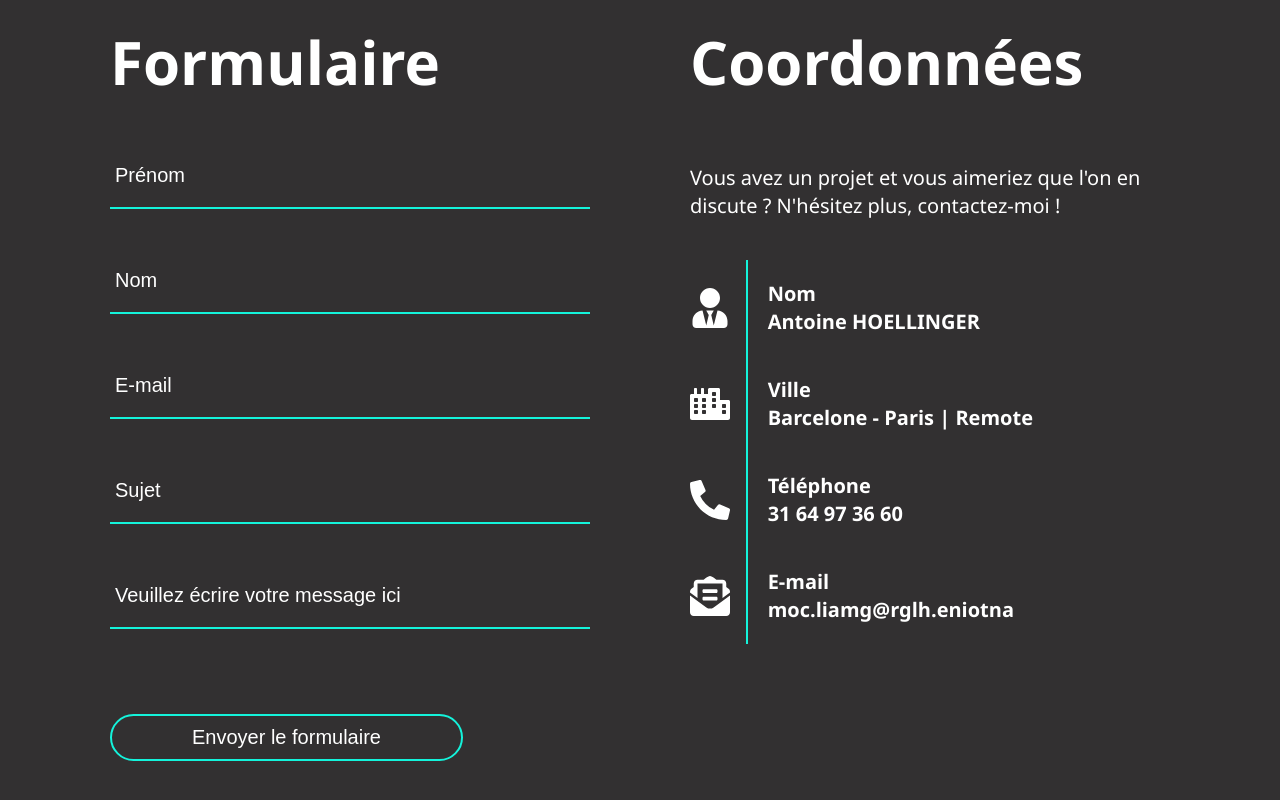
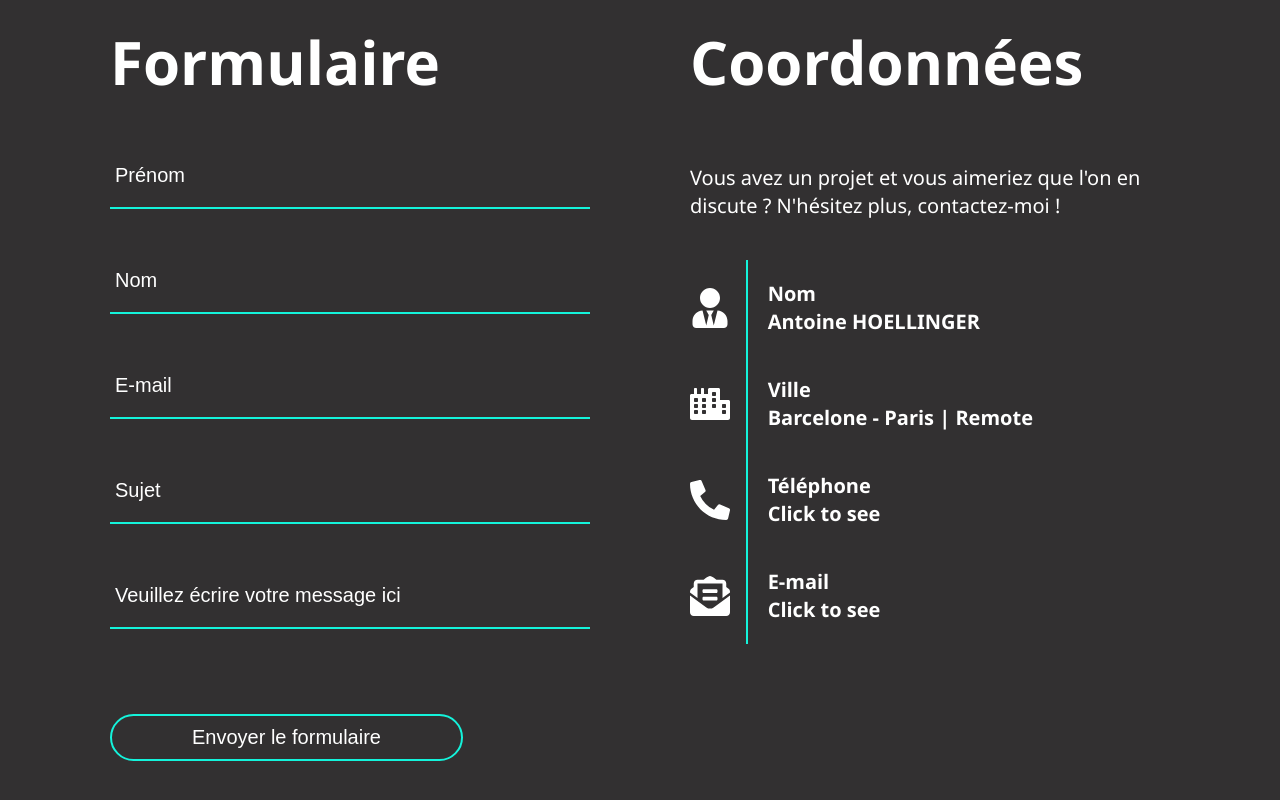
Before and after one commit to savemyfiles/antoinehoellinger, a React (Create React App) app in the folder React Portfolio/ClientApp/: page /contact in a window 1280 px wide. Shown: the part 376-1176 px from the top of the page. Built offline with nearby package versions, Linux system fonts and the light colour scheme.

Commit message:
UPDATE contact data

```diff
--- a/React Portfolio/ClientApp/src/components/contact/form.js
+++ b/React Portfolio/ClientApp/src/components/contact/form.js
@@ -17,10 +17,14 @@ function Form(props) {
     const [error, setError] = useState('')
     const [form, setForm] = useState(true)
 
+    const [myPhone, setMyPhone] = useState(null)
+    const [myEmail, setMyEmail] = useState(null)
+
+
+
     const handleSubmit = event => {
         setForm(false);
     };
-
 
 
         return (
@@ -118,15 +122,23 @@ function Form(props) {
                                     <th className='col1-contact' ><  FaPhoneAlt className='IconContact' /></th>
                                     <th className='col2-contact'>
                                         <h3>{t("Téléphone")}</h3>
-                                        <a href='callto:0663794613' id="phone">+33 6 63 79 46 13</a>
+                                        {myPhone ?
+                                            <a href='callto:0663794613' style={{ pointer: 'cursor' }}>{myPhone}</a>
+                                            :
+                                            <p style={{ cursor: 'pointer' }} onClick={() => { setMyPhone('+33 6 63 79 46 13') }}>Click to see</p>
+                                        }
                                     </th>
                                         </tr>
                                 <tr className="contact_description">
                                     <th className='col1-contact'><  FaEnvelopeOpenText className='IconContact' /></th>
                                     <th className='col2-contact'>
-                                        <h3>E-mail</h3>
-                                        <a href='mailto:antoine.hlgr@gmail.com' id="email" >antoine.hlgr@gmail.com</a>
-                                    </th>
+                                        <h3>{t("E-mail")}</h3>
+                                        {myEmail ?
+                                        <a href='mailto:antoine.hlgr@gmail.com' style={{ pointer: 'cursor' }}>{myEmail}</a>
+                                            :
+                                            <p style={{ cursor: 'pointer' }} onClick={() => { setMyEmail('antoine.hlgr@gmail.com') }}>Click to see</p>
+                                         }
+                                          </th>
                                 </tr>
                             </table>
 
--- a/React Portfolio/ClientApp/src/components/legal/legal.js
+++ b/React Portfolio/ClientApp/src/components/legal/legal.js
@@ -4,11 +4,31 @@ import './legal.css';
 
 
 
-
 export class legal extends Component {
     static displayName = legal.name;
 
+    constructor(props) {
+        super(props);
+
+        // Initialisation de l'état
+        this.state = {
+            phone: '',
+            mail: '',
+        };
+    }
+
+    handlePhoneClick = () => {
+        this.setState({ phone: '+33 6 63 79 46 13' });
+    };
+
+    // Méthode pour mettre à jour l'état lorsque le courriel est cliqué
+    handleMailClick = () => {
+        this.setState({ mail: 'antoine.hlgr@gmail.com' });
+    };
+
     render() {
+
+        const { phone, mail } = this.state;
         return (
             <div className="main">
 
@@ -35,9 +55,9 @@ export class legal extends Component {
                     <p> Pour tout type d'information, vous pouvez me contacter par :</p>
                     <ul>
                         <li> Lieu : Paris  </li>
-                        <li> N° de téléphone : <p id="showPhone"> Cliquer pour voir </p> <p id="phone" className="off"></p></li>
-                            <li> Adresse e-mail : <p id="showEmail"> Cliquer pour voir </p> <p id="email" className="off"></p></li>
-                                 </ul>
+                        <li>N° de téléphone : <p style={{cursor:'pointer'}} onClick={this.handlePhoneClick}>{phone ? phone : 'click to see'}</p></li>
+                        <li>Adresse e-mail : <p style={{ cursor: 'pointer' }} onClick={this.handleMailClick}>{mail ? mail : 'click to see'}</p></li>
+                    </ul>
                                     </div>
 
                             <div className="legal">
--- a/React Portfolio/ClientApp/src/components/projects/projects/invoices.js
+++ b/React Portfolio/ClientApp/src/components/projects/projects/invoices.js
@@ -14,7 +14,7 @@ function Invoices(props) {
             try {
                 const response = await fetch('https://api.github.com/repos/savemyfiles/antoine-hoellinger.cloud', {
                     headers: {
-                        Authorization: 'token  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 ',
+                        Authorization: 'token  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',
                     },
                 });
                 const data = await response.json();
@@ -34,7 +34,6 @@ function Invoices(props) {
         backgroundRepeat: ' no-repeat',
         backgroundPosition: 'center',
     };
-
 
     return (
         <section>
@@ -65,20 +64,20 @@ function Invoices(props) {
                             <p>{t("Mon application offre une interface intuitive pour créer des factures professionnelles en quelques étapes simples. Elle permet également de gérer plusieurs entreprises depuis une même plateforme, garantissant un suivi précis des paiements et une organisation optimale. Le stockage sécurisé des factures offre un accès immédiat à toute donnée importante, à tout moment.Connectivité ClientUn aspect essentiel de cette application est sa capacité à établir des liens directs avec les clients. Elle facilite un suivi transparent des factures, favorisant ainsi des échanges fluides et une meilleure communication pour un service client de qualité.L'Engagement envers la SimplicitéMon objectif principal était de créer une solution facile à utiliser et personnalisable selon les besoins spécifiques de chaque utilisateur. L'application s'adapte à l'identité de l'entreprise, offrant ainsi une expérience fluide et intuitive.")} </p>
                             </div>
 
-                            <div>
+                    {invoices && <div>
                         <h3>{t("Information Github")}</h3>
                         <ul style={{ color: 'white' }}>
                             <li>{t("Nom du projet")} : {invoices.name}</li>
-                                    <li>{t("Language utilisé")} : {invoices.language}</li>
+                            <li>{t("Principal language utilisé")} : {invoices.language}</li>
                             <li>{t("Date de création")} : {moment(invoices.pushed_at).format('DD MMMM YYYY')}</li>
                             <li>{t("Dernière mise à jour")} : {moment(invoices.updated_at).format('DD MMMM YYYY')}</li>
                         </ul>
 
                         <div className="button-container">
-                                {!invoices.private && <a className="button" href={invoices.html_url}>{t("Voir sur")} GitHub</a>}
-                            {!invoices.private && <a className="button" href='https://antoine-hoellinger.cloud/'>{t("Voir")} Online</a>}
+                            {invoices.private ? "" :  <a className="button" href={invoices.html_url}>{t("Voir sur")} GitHub</a>}
+                            <a className="button" href='https://antoine-hoellinger.cloud/'>{t("Voir")} Online</a>
                         </div>
-                            </div>
+                    </div>}
 
                     </div>
 
```
Also changed, not shown: React Portfolio/ClientApp/src/en/translation.json (+14 -1 lines). Lines whose indentation alone changed are shown as unchanged.
